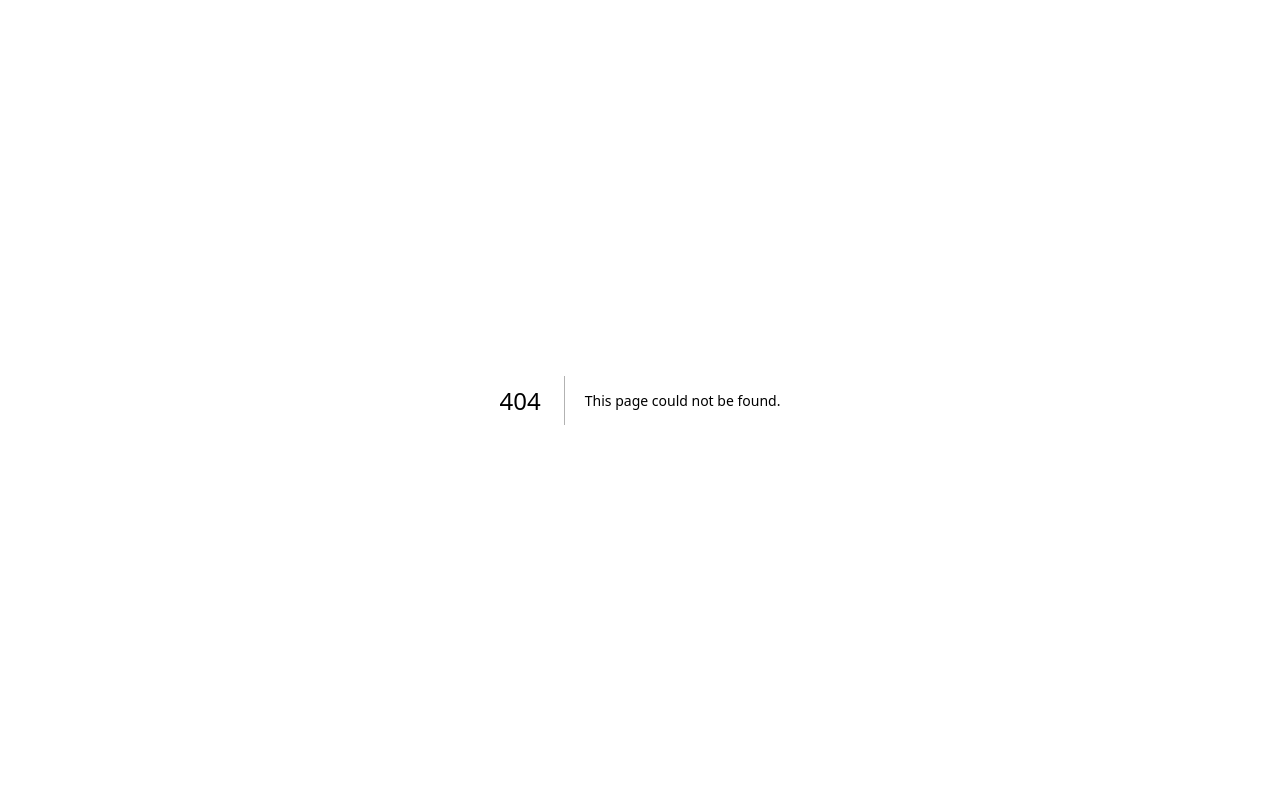
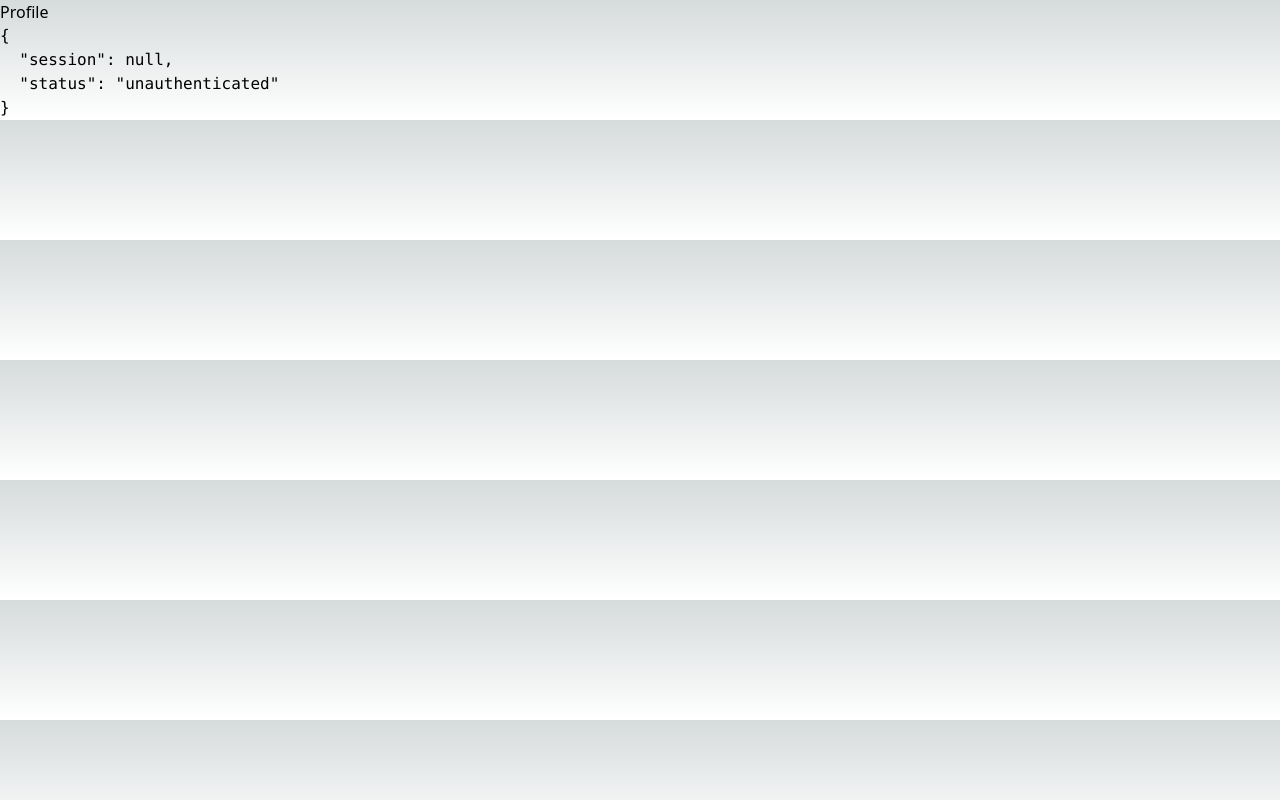
Before and after one commit to IvanVasquez289/next-auth, a Next.js app: page /dashboard/profile in a window 1280 px wide. Before the commit this address had no page. Built offline with nearby package versions, Linux system fonts and the light colour scheme; no server answers.

Commit message:
Protecting routes

```diff
--- a/src/app/dashboard/page.tsx
+++ /dev/null
@@ -1,12 +0,0 @@
-"use client"
-import React from 'react'
-import { useSession } from 'next-auth/react'
-const DashboardPage = () => {
-  const {data:session,status,update} = useSession()
-  console.log(session,status)
-  return (
-    <div>DashboardPage</div>
-  )
-}
-
-export default DashboardPage
--- /dev/null
+++ b/src/app/dashboard/profile/page.tsx
@@ -0,0 +1,20 @@
+"use client"
+import React from 'react'
+import { useSession } from 'next-auth/react'
+const ProfilePage = () => {
+  const {data:session,status} = useSession()
+  console.log(session,status)
+  return (
+    <div>
+      <h1>Profile</h1>
+      <pre>
+        {JSON.stringify({
+          session,
+          status
+        },null,2)}
+      </pre>
+    </div>
+  )
+}
+
+export default ProfilePage
--- a/src/app/login/page.tsx
+++ b/src/app/login/page.tsx
@@ -20,7 +20,7 @@
     })
 
     if(res?.error) return setError(res.error)
-    if(res?.ok) return router.push('/dashboard')
+    if(res?.ok) return router.push('/dashboard/profile')
 
   }
   return (
--- /dev/null
+++ b/src/middleware.ts
@@ -0,0 +1,5 @@
+export {default} from 'next-auth/middleware'
+
+export const config = {
+    matcher: ['/dashboard/:path*']
+}
```
